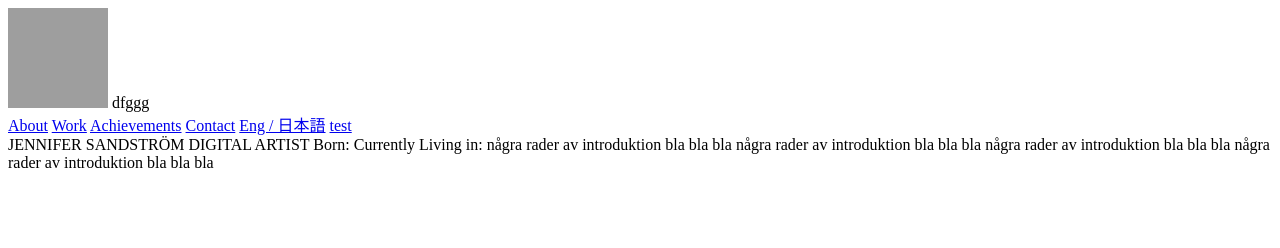
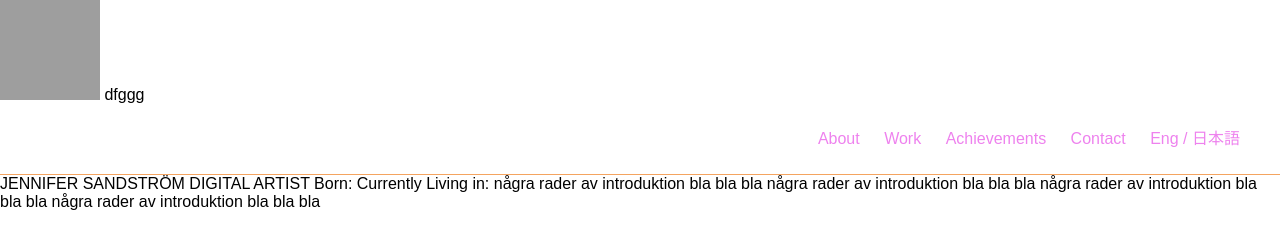
Before and after one commit to Muffinsplat/Webbu2sidap, a plain HTML site: page Webbu2/index.html in a window 1280 px wide. Drawn offline with Linux system fonts and the light colour scheme; grey boxes are pictures that could not be loaded.

Commit message:
fixade navbar

```diff
--- a/Webbu2/index.html
+++ b/Webbu2/index.html
@@ -9,7 +9,7 @@
   <meta name="description" content="Jennifer S projekt">
   <meta name="author" content="Jennifer Sandström">
     <link href="https://fonts.googleapis.com/css?family=Lato" rel="stylesheet">
-  <link rel="stylesheet" href="css/stylesheet.css" media="screen and (max-width: 300px)" href="mobile.css">
+  <link rel="stylesheet" href="css/nav.css" media="screen">
 </head>
 
 <body>
@@ -18,14 +18,18 @@
     </div>
 
 
-    <div id="navbar">
- <a class="active" href="index.html">About</a>
- <a href="work.html">Work</a>
- <a href="achievements.html">Achievements</a>
- <a href="contact.html">Contact</a>
-<a href="nihongo.html">Eng / 日本語</a>
- <a href="test.html">test</a>
-</div>
+    <div class="container">
+       <label for="toggle">&#9776;</label>
+       <input type="checkbox" name="" id="toggle">
+
+       <div class="menu">
+           <a href="">About</a>
+           <a href="work.html">Work</a>
+           <a href="achievements.html">Achievements</a>
+           <a href="contact.html">Contact</a>
+           <a href="nihongo.html">Eng / 日本語</a>
+       </div>
+   </div>
 
     JENNIFER SANDSTRÖM
     DIGITAL ARTIST
```
